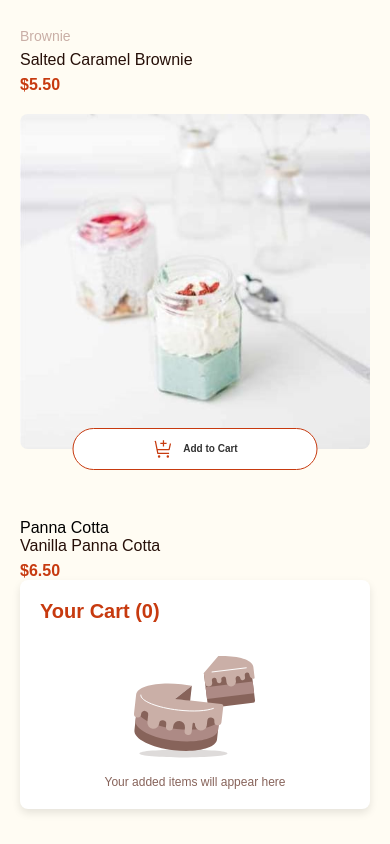
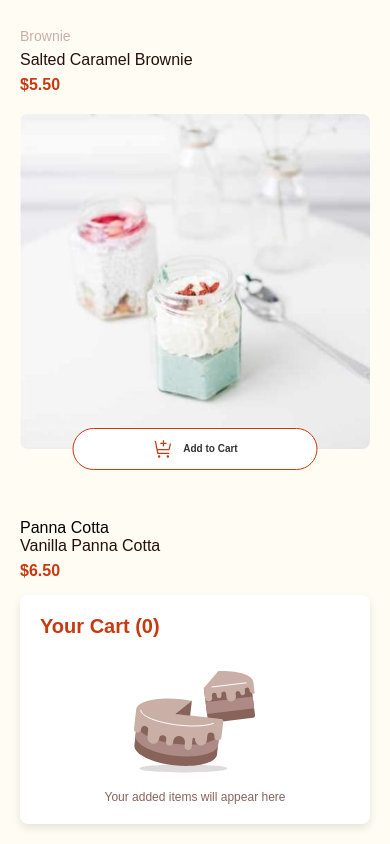
Before and after one commit to Nichodemusdev/product-list, a plain HTML site: page index.html in a window 390 px wide. Shown: the part 3908-4752 px from the top of the page. Drawn offline with Linux system fonts and the light colour scheme.

Commit message:
Update styles.css

```diff
--- a/styles.css
+++ b/styles.css
@@ -458,6 +458,7 @@ margin-right: 20px;
 
             .cart-container {
                 width: 100%;
+                margin-top: 15px;
             }
 
             .hidden {
@@ -489,6 +490,7 @@ margin-right: 20px;
 
             .cart-container {
                 width: 100%;
+                margin-top: 15px;
             }
 
             .hidden {
@@ -518,6 +520,7 @@ margin-right: 20px;
 
             .cart-container {
                 width: 100%;
+                margin-top: 15px;
             }
 
             .hidden {
```
